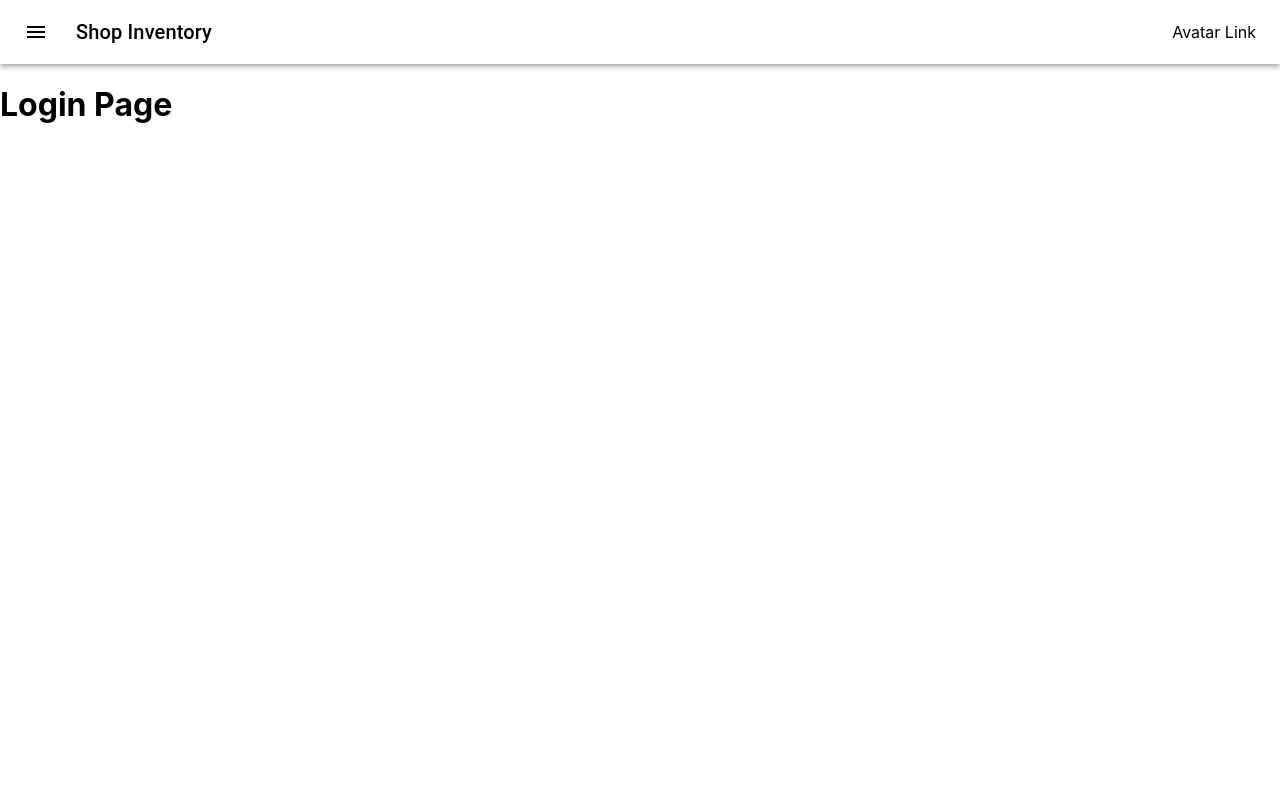
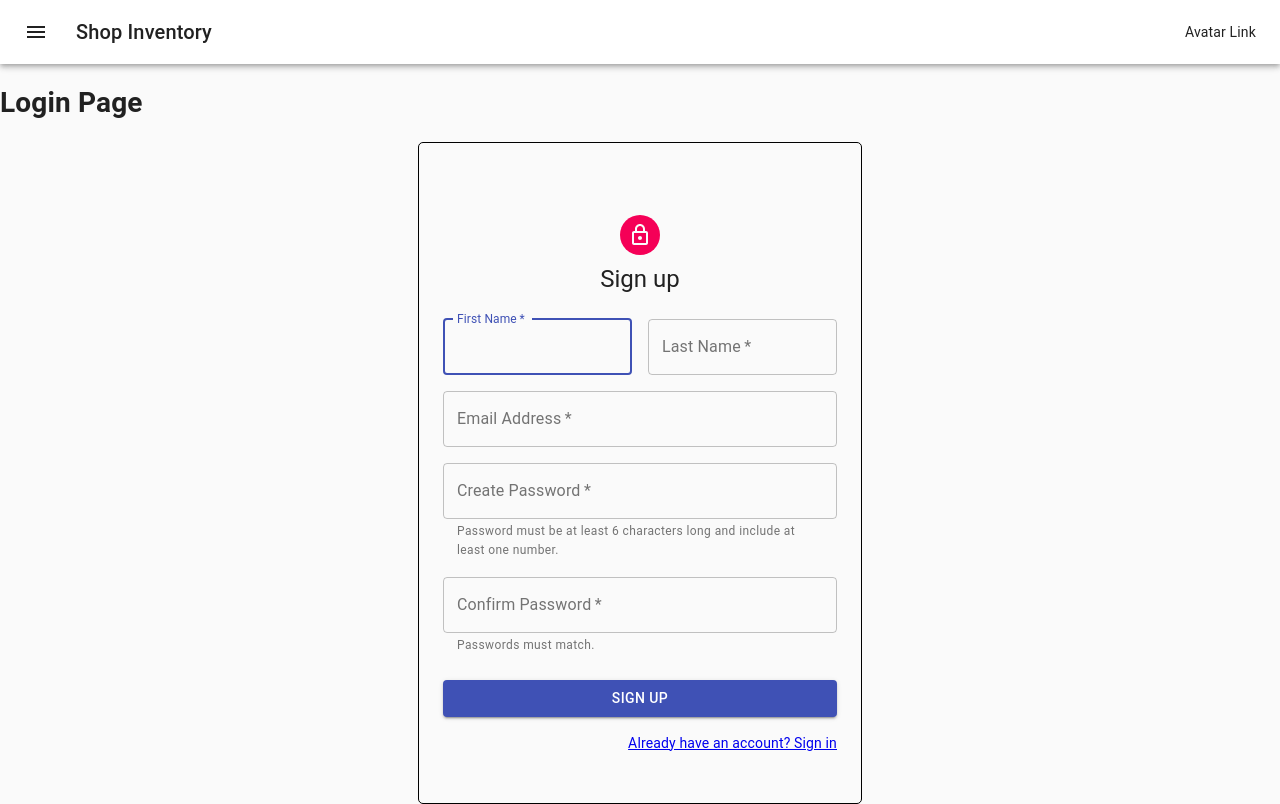
Before and after one commit to JohnnyBEdge/shop_inventory_ui, a React (Create React App) app: page /login in a window 1280 px wide. Built offline with nearby package versions, Linux system fonts and the light colour scheme.

Commit message:
created and style register form

```diff
--- /dev/null
+++ b/src/components/RegisterForm.js
@@ -0,0 +1,236 @@
+import React, {useState} from 'react';
+
+import Avatar from '@material-ui/core/Avatar';
+import Button from '@material-ui/core/Button';
+import CssBaseline from '@material-ui/core/CssBaseline';
+import TextField from '@material-ui/core/TextField';
+
+import { Link } from 'react-router-dom';
+import Grid from '@material-ui/core/Grid';
+import LockOutlinedIcon from '@material-ui/icons/LockOutlined';
+import Typography from '@material-ui/core/Typography';
+import { makeStyles } from '@material-ui/core/styles';
+import Container from '@material-ui/core/Container';
+
+const RegisterForm = () => {
+
+    const [fname, setFname] = useState('');
+    const [lname, setLname] = useState('');
+    const [email, setEmail] = useState('');
+    const [password, setPassword] = useState('');
+    const [passwordMatch, setPasswordMatch] = useState('');
+    const [isAdmin] =useState(false);
+    const [cart] =useState([]);
+
+    const [fNameError, setFNameError] = useState(false);
+    const [lNameError, setLNameError] = useState(false);
+    const [emailError, setEmailError] = useState(false);
+    const [passwordError, setPasswordError] = useState(false);
+    const [passwordMatchError, setPasswordMatchError] = useState(false);
+
+    const emailRegex = RegExp(
+        /^[a-zA-Z0-9.!#$%&’*+/=?^_`{|}~-]+@[a-zA-Z0-9-]+(?:\.[a-zA-Z0-9-]+)*$/
+      );
+
+    //   Password must contain at least one letter, at least one number, and be longer than six charaters.
+    const passwordRegex = RegExp(
+        /^(?=.*[0-9]+.*)(?=.*[a-zA-Z]+.*)[0-9a-zA-Z]{6,}$/
+    );
+
+    const handleFormValidation = (e) => {
+        const {name, value} = e;
+        switch(name){
+            case "firstName":
+                fname === '' ? setFNameError(true) : setFNameError(false);
+                break;
+            case "lastName":
+                lname === '' ? setLNameError(true) : setLNameError(false);
+                break;
+            case "email":
+                email.match(emailRegex) ? setEmailError(false) : setEmailError(true);
+                break;
+            case "password":
+                value.match(passwordRegex) ? setPasswordError(false) : setPasswordError(true);
+                break;
+            case "passwordMatch":
+                value.match(password) ? setPasswordMatchError(false) : setPasswordMatchError(true);
+                break;
+            default:
+        };
+    };
+
+
+    // const addAccount = () => {
+
+    //     if(fNameError === false && fname !== ''
+    //         && lNameError === false && lname !== ''
+    //         && emailError === false && email !== ''
+    //         && passwordError === false && password !== ''
+    //         && passwordMatchError === false){
+    //             console.log("valid form")
+    //         } else {
+    //             alert("Invalid form, check your information.")
+    //         };
+
+
+    //     fetch(`http://localhost:5100/api/accounts/register`, {
+    //         method: "POST",
+    //         headers: {
+    //             "Content-Type" : "application/json"
+    //         },
+    //         body: JSON.stringify({fname, lname, email, password, isAdmin, cart})
+    //     })
+    //     .then(() => {setFname(''); setLname(''); setEmail(''); setPassword(''); setPasswordMatch('')})
+
+    // };
+
+
+
+
+
+    const classes = useStyles();
+
+    return(
+        <div id="register_container">
+ <Container component="main" maxWidth="xs" className={classes.registerForm}>
+            <CssBaseline />
+            <div className={classes.paper}>
+                <Avatar className={classes.avatar}>
+                <LockOutlinedIcon />
+                </Avatar>
+                <Typography component="h1" variant="h5">
+                Sign up
+                </Typography>
+                <form id="sign_up_form" className={classes.form} noValidate>
+                <Grid container spacing={2}>
+                    <Grid item xs={12} sm={6}>
+                    <TextField
+                        // autoComplete="fname"
+                        name="firstName"
+                        error={fNameError}
+                        variant="outlined"
+                        required
+                        fullWidth
+                        id="firstName"
+                        label="First Name"
+                        autoFocus
+                        value={fname}
+                        onChange={({target}) => setFname(target.value)}
+                        onBlur={({target}) => handleFormValidation(target)}
+                    />
+                    </Grid>
+                    <Grid item xs={12} sm={6}>
+                    <TextField
+                        variant="outlined"
+                        error={lNameError}
+                        required
+                        fullWidth
+                        id="lastName"
+                        label="Last Name"
+                        name="lastName"
+                        // autoComplete="lname"
+                        value={lname}
+                        onChange={({target}) => setLname(target.value)}
+                        onBlur={({target}) => handleFormValidation(target)}
+                    />
+                    </Grid>
+                    <Grid item xs={12}>
+                    <TextField
+                        variant="outlined"
+                        required
+                        error={emailError}
+                        fullWidth
+                        id="email"
+                        label="Email Address"
+                        name="email"
+                        autoComplete="email"
+                        value={email}
+                        onChange={({target}) => setEmail(target.value)}
+                        onBlur={({target}) => handleFormValidation(target)}
+                    />
+                    </Grid>
+                    <Grid item xs={12}>
+                    <TextField
+                        variant="outlined"
+                        error={passwordError}
+                        type="password"
+                        required
+                        fullWidth
+                        id="password"
+                        label="Create Password"
+                        name="password"
+                        value={password}
+                        onChange={({target}) => {setPassword(target.value); handleFormValidation(target)}}
+                        helperText="Password must be at least 6 characters long and include at least one number."
+
+                    />
+                    </Grid>
+                    <Grid item xs={12}>
+                    <TextField
+                        type="password"
+                        error={passwordMatchError}
+                        variant="outlined"
+                        required={true}
+                        fullWidth
+                        id="passwordMatch"
+                        label="Confirm Password"
+                        name="passwordMatch"
+                        onChange={({target}) => {setPasswordMatch(target.value); handleFormValidation(target)}}
+                        helperText="Passwords must match."
+                        value={passwordMatch}
+                    />
+                    </Grid>
+
+                </Grid>
+                <Button
+                    // type="submit"
+                    fullWidth
+                    variant="contained"
+                    color="primary"
+                    className={classes.submit}
+                    // onClick={() => addAccount()}
+                >
+                    Sign Up
+                </Button>
+                <Grid container justify="flex-end" className={classes.linkContainer}>
+                    <Grid item>
+                    <Link to="/login" variant="body2">
+                        Already have an account? Sign in
+                    </Link>
+                    </Grid>
+                </Grid>
+                </form>
+            </div>
+        </Container>
+        </div>
+    )
+};
+
+const useStyles = makeStyles((theme) => ({
+    paper: {
+        marginTop: theme.spacing(8),
+        display: 'flex',
+        flexDirection: 'column',
+        alignItems: 'center',
+      },
+      registerForm: {
+          border: "solid black 1px",
+          borderRadius: 5
+      },
+      avatar: {
+        margin: theme.spacing(1),
+        backgroundColor: theme.palette.secondary.main,
+      },
+      form: {
+        width: '100%', // Fix IE 11 issue.
+        marginTop: theme.spacing(3),
+      },
+      submit: {
+        margin: theme.spacing(3, 0, 2),
+      },
+      linkContainer: {
+          marginBottom: 50
+      }
+  }));
+
+export default RegisterForm;
--- a/src/pages/Login.js
+++ b/src/pages/Login.js
@@ -1,33 +1,14 @@
 import React, {useState} from 'react';
-import LoginForm from '../components/LoginForm'
+import RegisterForm from '../components/RegisterForm'
 
 const Login = (props) => {
     // form type currently displayed
     const [formType] = useState(props.formType);
 
-    //Login form data
-    const [email, setEmail] = useState('');
-    const [password, setPassword] = useState('');
-    const [remember, setRemember] = useState(false);
-    //Register form data
-    const [fname, setFname] = useState('');
-    const [lname, setLname] = useState('');
-    // const [email, setEmail] = useState('');
-    const [userName, setUserName] = useState('');
-    // const [password, setPassword] = useState('');
-    const [passwordMatch, setPasswordMatch] = useState('');
-    const [isAdmin] =useState(false);
-    //validation check
-    const [fNameError, setFNameError] = useState(false);
-    const [lNameError, setLNameError] = useState(false);
-    const [emailError, setEmailError] = useState(false);
-    const [passwordError, setPasswordError] = useState(false);
-    const [passwordMatchError, setPasswordMatchError] = useState(false);
-
     return (
         <div id="login_form_container">
             <h1>Login Page</h1>
-            {/* <LoginForm /> */}
+            <RegisterForm />
         </div>
     )
 }
```
